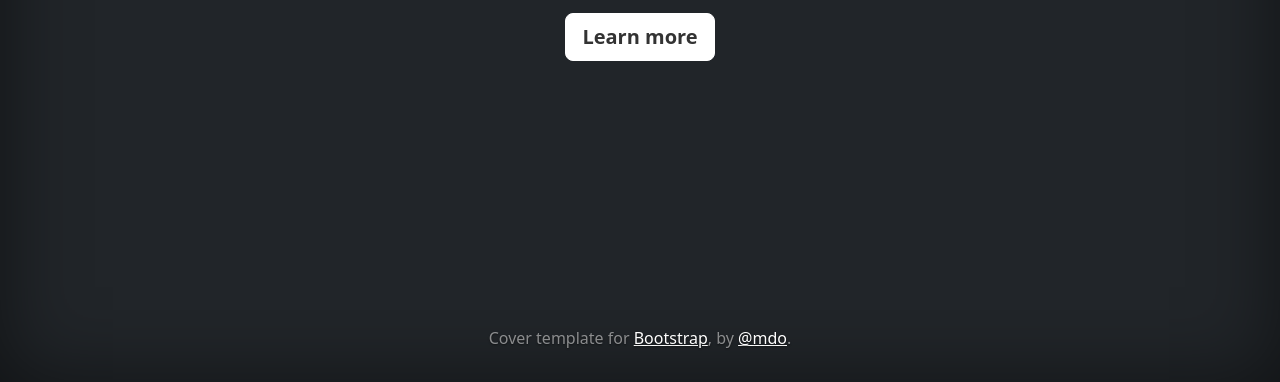
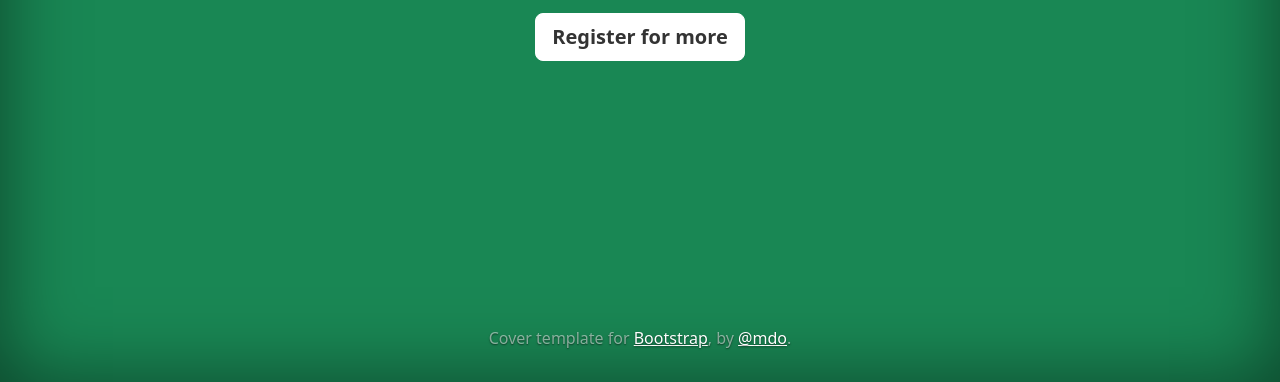
Before and after one commit to pspiteri/spreadsheetstar, a plain HTML site: page index.html in a window 1280 px wide. Shown: the part 418-800 px from the top of the page. Drawn offline with nearby package versions, Linux system fonts and the light colour scheme.

Commit message:
Update index.html

```diff
--- a/index.html
+++ b/index.html
@@ -68,7 +68,7 @@
     <!-- Custom styles for this template -->
     <link href="cover.css" rel="stylesheet">
   </head>
-  <body class="d-flex h-100 text-center text-bg-dark">
+  <body class="d-flex h-100 text-center text-bg-success">
 
 <div class="cover-container d-flex w-100 h-100 p-3 mx-auto flex-column">
   <header class="mb-auto">
@@ -86,7 +86,7 @@
     <h1>Coming Soon</h1>
     <p class="lead">Practical Excel tips and strategies to do your job faster and better. Register for future updates.</p>
     <p class="lead">
-      <a href="#" class="btn btn-lg btn-secondary fw-bold border-white bg-white">Learn more</a>
+      <a href="https://forms.gle/6MMoPiBNKj7LUJz86" class="btn btn-lg btn-secondary fw-bold border-white bg-white">Register for more</a>
     </p>
   </main>
 
```
